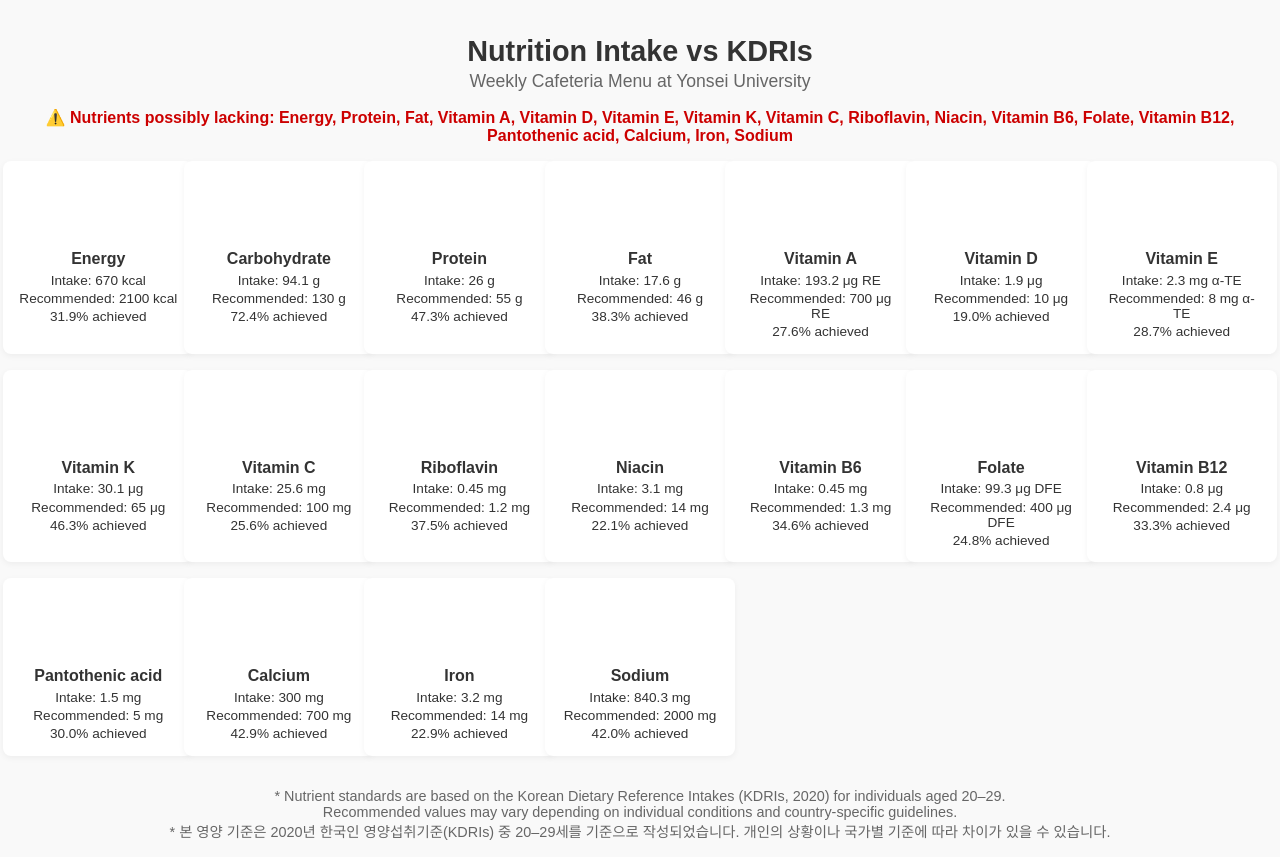
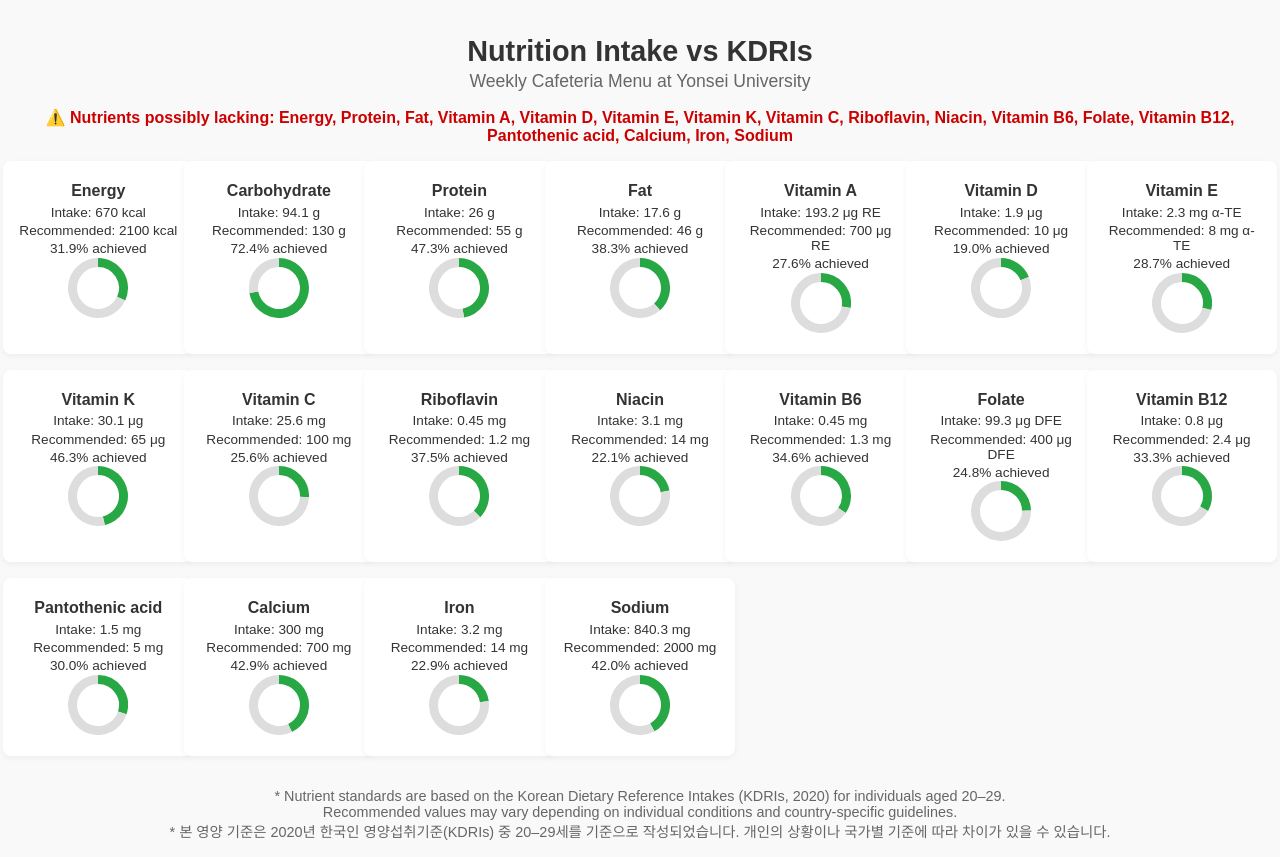
Before and after one commit to y-enne-y/mobile, a plain HTML site: page index.html in a window 1280 px wide. Drawn offline with nearby package versions, Linux system fonts and the light colour scheme.

Commit message:
Update index.html

```diff
--- a/index.html
+++ b/index.html
@@ -112,16 +112,16 @@
       const card = document.createElement("div");
       card.className = "nutrient-card";
 
-      const canvas = document.createElement("canvas");
-      canvas.id = `chart${i}`;
-      card.appendChild(canvas);
-
-      card.innerHTML += `
+      card.innerHTML = `
         <h3>${n.name}</h3>
         <p>Intake: ${n.intake} ${n.unit}</p>
         <p>Recommended: ${n.rdaF} ${n.unit}</p>
         <p>${percent}% achieved</p>
       `;
+
+      const canvas = document.createElement("canvas");
+      canvas.id = `chart${i}`;
+      card.appendChild(canvas);
       container.appendChild(card);
 
       new Chart(canvas, {
```
